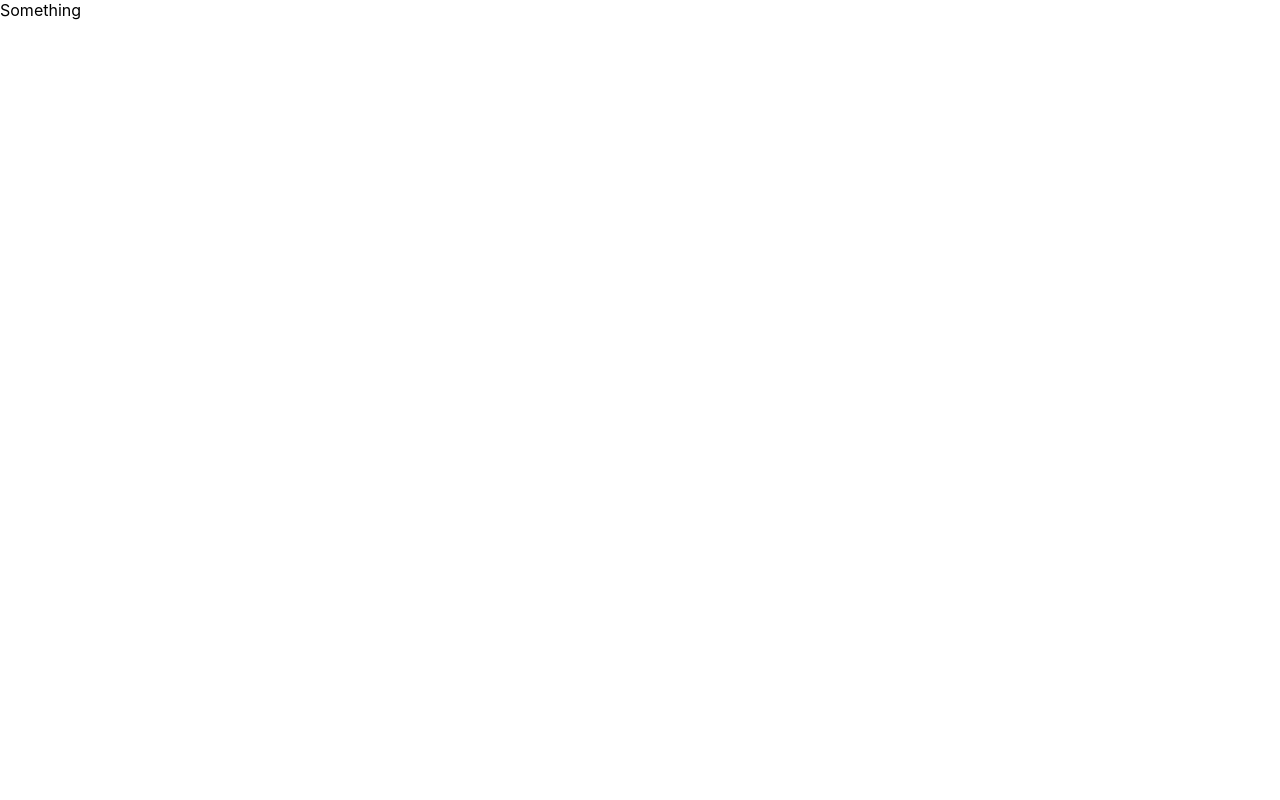
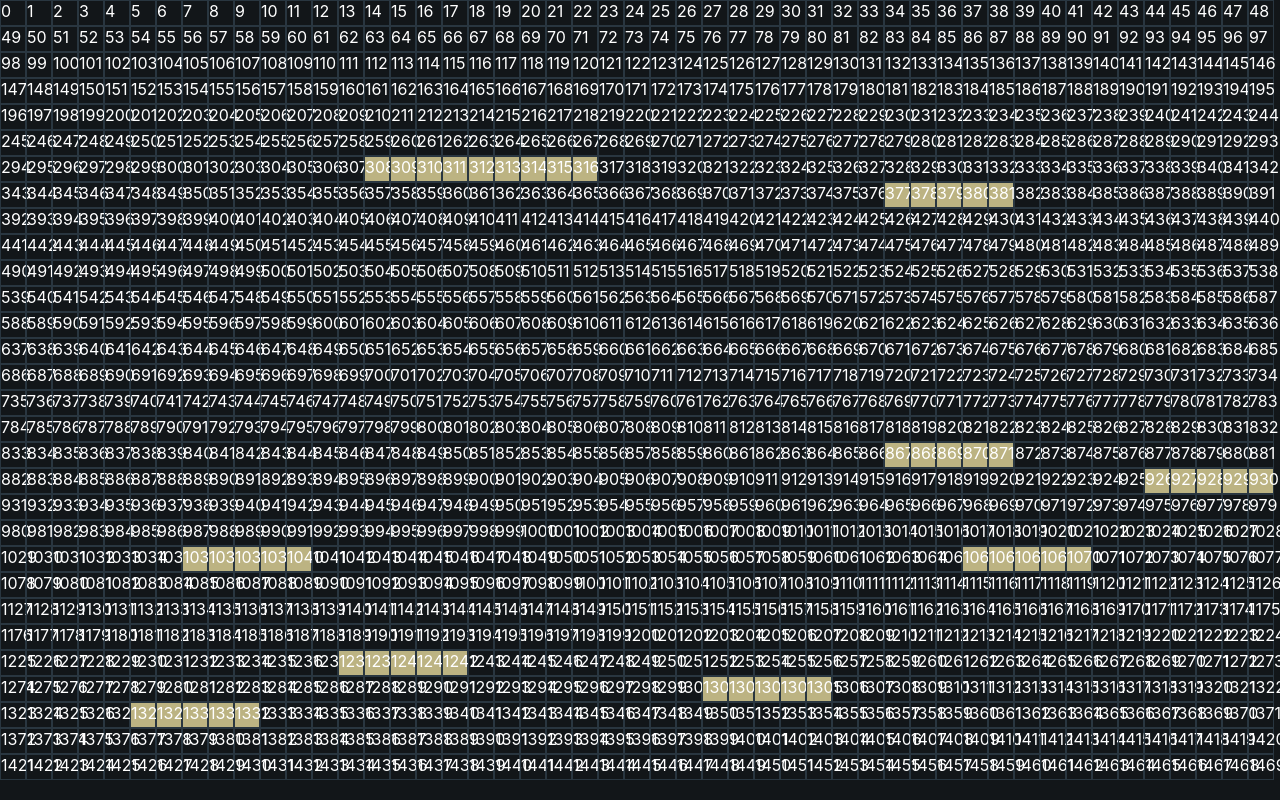
Before and after one commit to Nahzilian/VANETS_SIM, a React (Create React App) app in the folder vanets/: page / in a window 1280 px wide. Built offline with nearby package versions, Linux system fonts and the light colour scheme.

Commit message:
Update major features

```diff
--- a/vanets/src/App.css
+++ b/vanets/src/App.css
@@ -1,38 +1,15 @@
-.App {
-  text-align: center;
+/* #121619 - black
+#2D4739 - Green - dark
+#09814A - Green - light
+#BCB382 - Yellow - dark
+#E5C687 - Yellow -light */
+body {
+  background-color: #121619;
+  overflow-x: hidden;
 }
 
-.App-logo {
-  height: 40vmin;
-  pointer-events: none;
+
+.wrapper {
+  width: 100%;
+  height: 100%;
 }
-
-@media (prefers-reduced-motion: no-preference) {
-  .App-logo {
-    animation: App-logo-spin infinite 20s linear;
-  }
-}
-
-.App-header {
-  background-color: #282c34;
-  min-height: 100vh;
-  display: flex;
-  flex-direction: column;
-  align-items: center;
-  justify-content: center;
-  font-size: calc(10px + 2vmin);
-  color: white;
-}
-
-.App-link {
-  color: #61dafb;
-}
-
-@keyframes App-logo-spin {
-  from {
-    transform: rotate(0deg);
-  }
-  to {
-    transform: rotate(360deg);
-  }
-}
--- a/vanets/src/App.js
+++ b/vanets/src/App.js
@@ -1,9 +1,12 @@
 import './App.css';
+import Map from './components/Map'
 
 function App() {
-  return (
-    <div>Something</div>
-  );
+	return (
+		<div className="wrapper">
+			<Map></Map>
+		</div>
+	);
 }
 
 export default App;
--- /dev/null
+++ b/vanets/src/components/Map.jsx
@@ -0,0 +1,37 @@
+import { useState, useEffect } from 'react'
+import './stylesheets/Map.css'
+import { getMapSize, generateBuildings } from './logic/createMap'
+
+const ObjectGrid = ({ id, data }) => {
+    return (<div className={`object-grid ${data && data.class? data.class: ''}`}>{id}</div>)
+}
+
+
+const Map = () => {
+
+    const [objectGrids, setObjectGrids] = useState([])
+
+    useEffect(() => {
+        let temp = []
+        let mapSize = getMapSize()
+
+        let buildingSets = generateBuildings(10, mapSize)
+        for (let i = 0; i < mapSize; i++) {
+            let tempData = {id: i}
+            if (buildingSets.has(i)) tempData.class="building"
+            temp.push(tempData)
+        }
+        setObjectGrids(temp)
+    }, [])
+
+    return (
+        <section className="map-wrapper">
+
+            {objectGrids && objectGrids.length > 0 ? objectGrids.map((obj, key) => <ObjectGrid id={key} data={obj}/>) : ''}
+
+
+
+        </section>);
+}
+
+export default Map;
--- /dev/null
+++ b/vanets/src/components/logic/createMap.js
@@ -0,0 +1,45 @@
+export const getMapSize = () => {
+    let screenWidth = window.innerWidth
+    let screenHeight = window.innerHeight
+
+    if (screenWidth % 26 !== 0) {
+        screenWidth -= (screenWidth % 26)
+    }
+
+    if (screenHeight % 26 !== 0) {
+        screenHeight -= (screenHeight % 26)
+    }
+
+    let mapSize = (Math.round(screenHeight / 26)) * Math.round(screenWidth / 26);
+
+    return mapSize
+}
+
+const getBuilding = (buildingRange, startIndex) => {
+    let tempSet = new Set()
+
+    for(let y = 0; y < buildingRange; y++) {
+        for (let x = 0; x < buildingRange; x++ ) {
+            tempSet.add(y + startIndex )
+        }
+    }
+
+    return tempSet
+}
+
+
+export const generateBuildings = (count, totalSize) => {
+    let buildingList = new Set()
+
+    // Fixed size for building
+    let buildingRange = 5
+
+    for (let i = 0; i < count; i++) {
+        let startingIndex = Math.floor(Math.random() * totalSize)
+        let generatedSet = getBuilding(buildingRange, startingIndex)
+        console.log(buildingList)
+        buildingList = new Set([...buildingList, ...generatedSet])
+    }
+
+    return buildingList
+}
--- /dev/null
+++ b/vanets/src/components/stylesheets/Map.css
@@ -0,0 +1,24 @@
+.map-wrapper {
+    width: 100%;
+    display: flex;
+    /* grid-gap: 1px; */
+    /* flex-direction: row; */
+    column-gap: 0;
+    flex-wrap: wrap;
+    color: white;
+}
+
+.object-grid {
+    /* background-color: #09814A; */
+    width: 24px;
+    height: 24px;
+    border: 1px solid #293640;
+}
+
+.car {
+    background-color: #09814A;
+}
+
+.building {
+    background-color: #BCB382;
+}
```
Also changed, not shown: vanets/src/components/Vehicle.jsx (added, +13 -0 lines), vanets/src/data/Tower.js (added, +65 -0 lines), vanets/src/data/Vehicle.js (added, +30 -0 lines), 1 other file (tests, documents, lock files or other folders).
